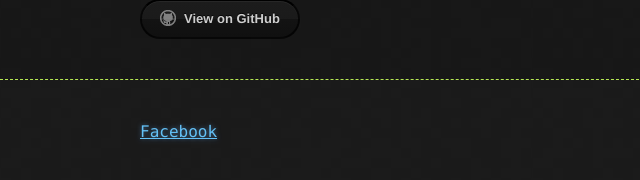
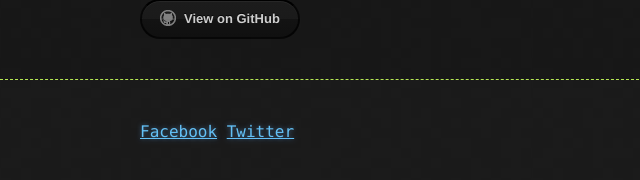
Before and after one commit to RyanBroadway/Portfolio, a Jekyll site: the page built from smlinks.md, in a window 1280 px wide. Shown: the part 153-333 px from the top of the page, without its empty margins (0-640 px from the left). Built offline with Jekyll 4.4.1, drawn with Linux system fonts in a browser that asks for light colours; our own code applies the rules of GitHub Pages for plain Markdown files; the repository's description, which GitHub fills in, is left out.

Commit message:
Update smlinks.md

```diff
--- a/smlinks.md
+++ b/smlinks.md
@@ -1 +1,2 @@
 [Facebook](https://www.facebook.com/ryan.broadway.75)
+[Twitter](https://twitter.com/games_keystone)
```
